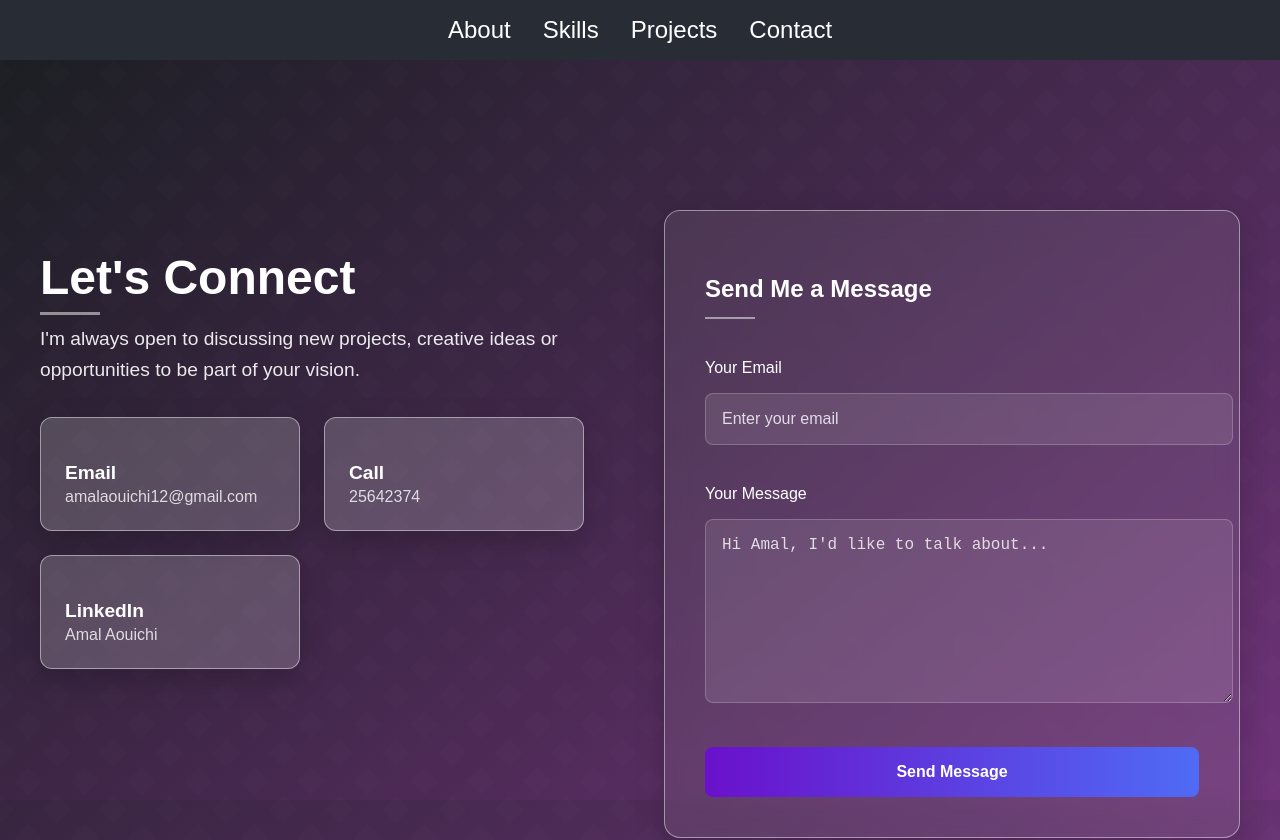
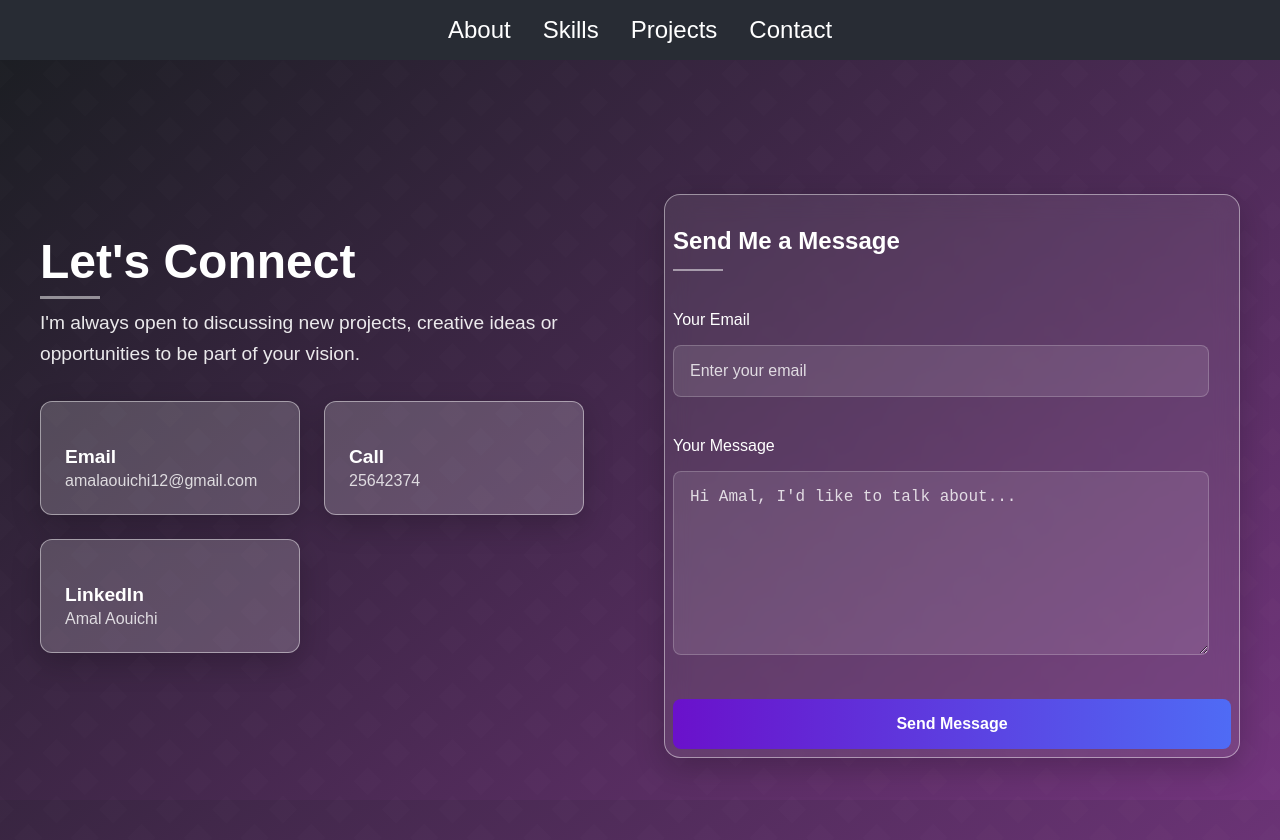
Before and after one commit to amalaouichi/portfolio, a React (Create React App) app: page /contact in a window 1280 px wide. Shown: the top 840 px of the page. Built offline with nearby package versions, Linux system fonts and the light colour scheme.

Commit message:
detail projet

```diff
--- a/src/components/Contact/Contact.css
+++ b/src/components/Contact/Contact.css
@@ -33,7 +33,7 @@
     display: flex;
     align-items: center;
     justify-content: center;
-    padding: 4rem 2rem;
+    padding: 1rem 2rem;
     background: linear-gradient(
         135deg,
         rgba(27, 29, 34, 0.95) 0%,
@@ -168,7 +168,7 @@ input::placeholder {
     border-radius: 16px;
     backdrop-filter: blur(12px);
     border: 1px solid rgba(255, 255, 255, 0.455);
-    padding: 2.5rem;
+    padding: 0.5rem;
     box-shadow: 0 10px 30px rgba(0, 0, 0, 0.2);
     transition: all 0.4s ease-out;
 }
@@ -210,7 +210,7 @@ input::placeholder {
 
 .form-group input,
 .form-group textarea {
-    width: 100%;
+    width: 90%;
     padding: 1rem;
     border-radius: 8px;
     border: 1px solid rgba(255, 255, 255, 0.2);
```
